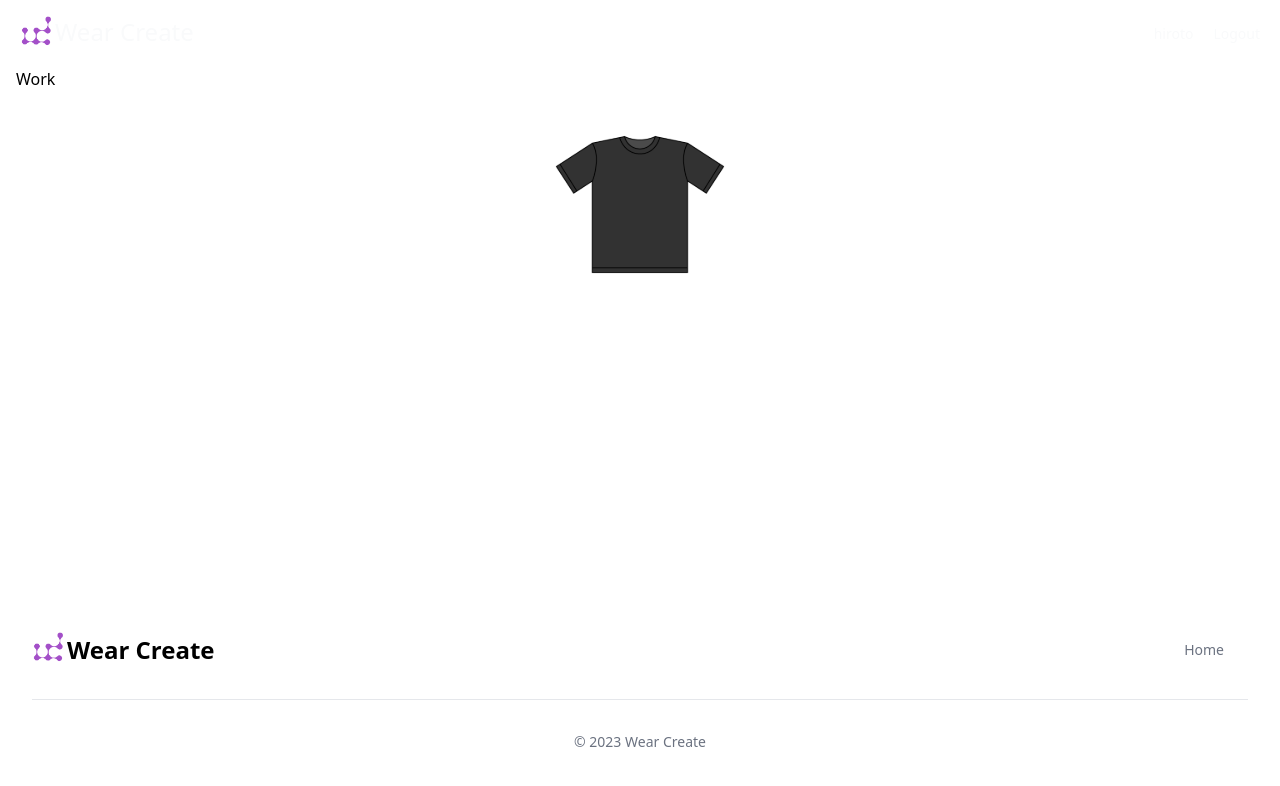
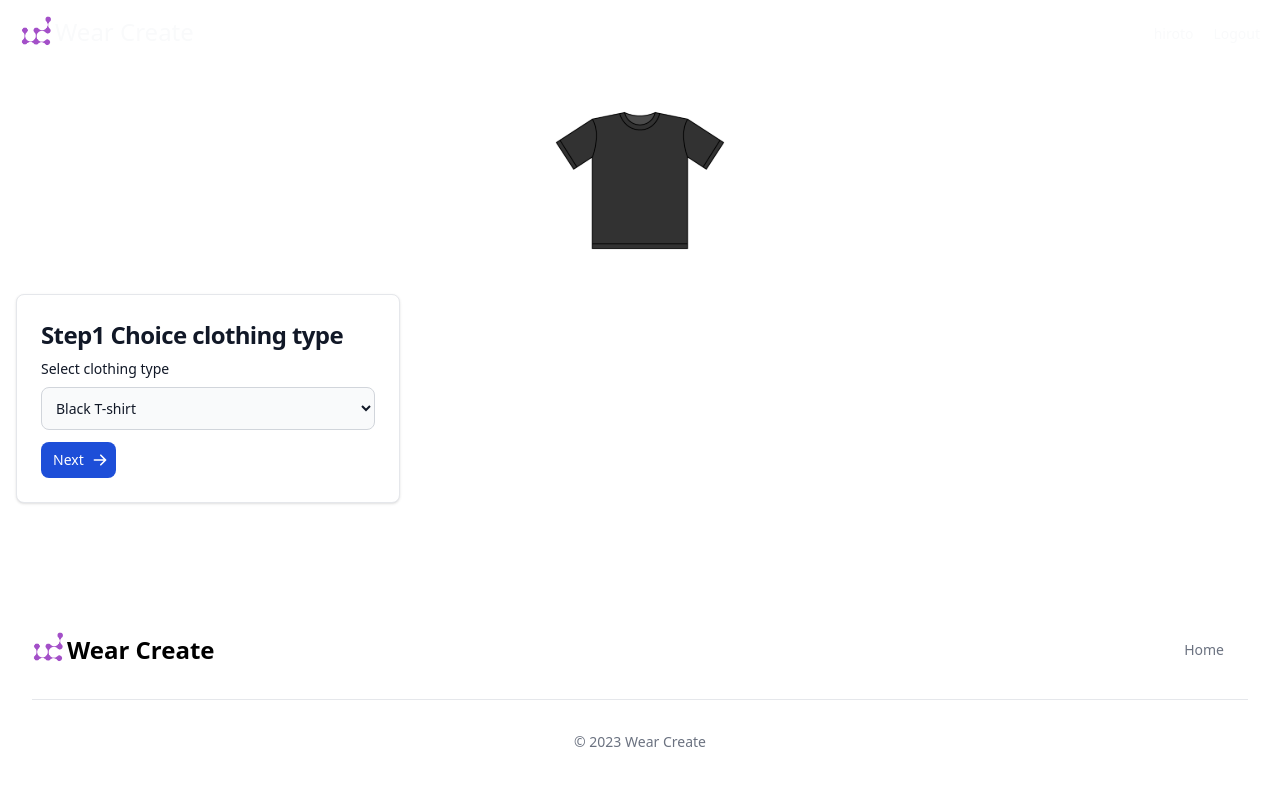
Before and after one commit to Lovinyon/wear-create-app, a Next.js app: page /work in a window 1280 px wide. Shown: the top 786 px of the page. Built offline with nearby package versions, Linux system fonts and the light colour scheme.

Commit message:
add slect clothing,next_button,selection_area compnents

```diff
--- /dev/null
+++ b/src/app/compnents/product/next_button.tsx
@@ -0,0 +1,23 @@
+export default function Next_button() {
+  return (
+    <a
+      href="#"
+      className="inline-flex items-center px-3 py-2 text-sm font-medium text-center text-white bg-blue-700 rounded-lg hover:bg-blue-800 focus:ring-4 focus:outline-none focus:ring-blue-300 dark:bg-blue-600 dark:hover:bg-blue-700 dark:focus:ring-blue-800"
+    >
+      Next
+      <svg
+        aria-hidden="true"
+        className="w-4 h-4 ml-2 -mr-1"
+        fill="currentColor"
+        viewBox="0 0 20 20"
+        xmlns="http://www.w3.org/2000/svg"
+      >
+        <path
+          fill-rule="evenodd"
+          d="M10.293 3.293a1 1 0 011.414 0l6 6a1 1 0 010 1.414l-6 6a1 1 0 01-1.414-1.414L14.586 11H3a1 1 0 110-2h11.586l-4.293-4.293a1 1 0 010-1.414z"
+          clip-rule="evenodd"
+        ></path>
+      </svg>
+    </a>
+  );
+}
--- /dev/null
+++ b/src/app/compnents/product/select_clothing.tsx
@@ -0,0 +1,12 @@
+export default function Select_clothing() {
+  return (
+    <select
+      id="countries"
+      className="mb-3 bg-gray-50 border border-gray-300 text-gray-900 text-sm rounded-lg focus:ring-blue-500 focus:border-blue-500 block w-full p-2.5 dark:bg-gray-700 dark:border-gray-600 dark:placeholder-gray-400 dark:text-white dark:focus:ring-blue-500 dark:focus:border-blue-500"
+    >
+      <option>Black T-shirt</option>
+      <option>White T-shirt</option>
+      <option>Gray T-shirt</option>
+    </select>
+  );
+}
--- /dev/null
+++ b/src/app/compnents/selection_area.tsx
@@ -0,0 +1,21 @@
+import Select_clothing from "./product/select_clothing";
+import Next_button from "./product/next_button";
+
+export default function Selection_area() {
+  return (
+    <div className="max-w-sm p-6 bg-white border border-gray-200 rounded-lg shadow dark:bg-gray-800 dark:border-gray-700">
+      <h5 className="mb-2 text-2xl font-bold tracking-tight text-gray-900 dark:text-white">
+        Step1 Choice clothing type
+      </h5>
+
+      <label
+        htmlFor="countries"
+        className="block mb-2 text-sm font-medium text-gray-900 dark:text-white"
+      >
+        Select clothing type
+      </label>
+      <Select_clothing />
+      <Next_button />
+    </div>
+  );
+}
--- a/src/app/work/page.tsx
+++ b/src/app/work/page.tsx
@@ -1,10 +1,11 @@
 import Product from "../compnents/product/product";
+import Selection_area from "../compnents/selection_area";
 
 export default function Work() {
   return (
     <div>
-      Work
       <Product />
+      <Selection_area />
     </div>
   );
 }
```
